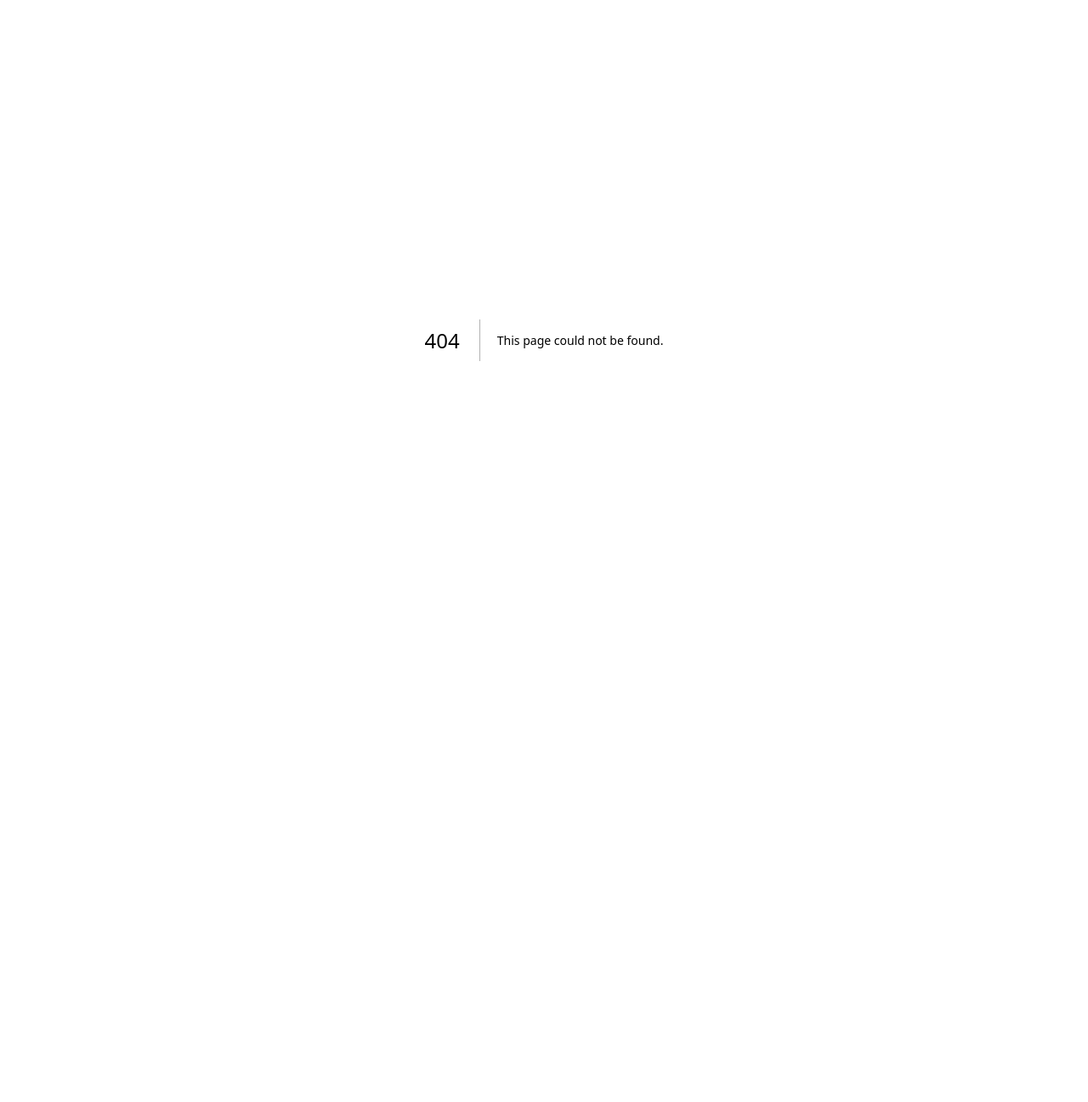
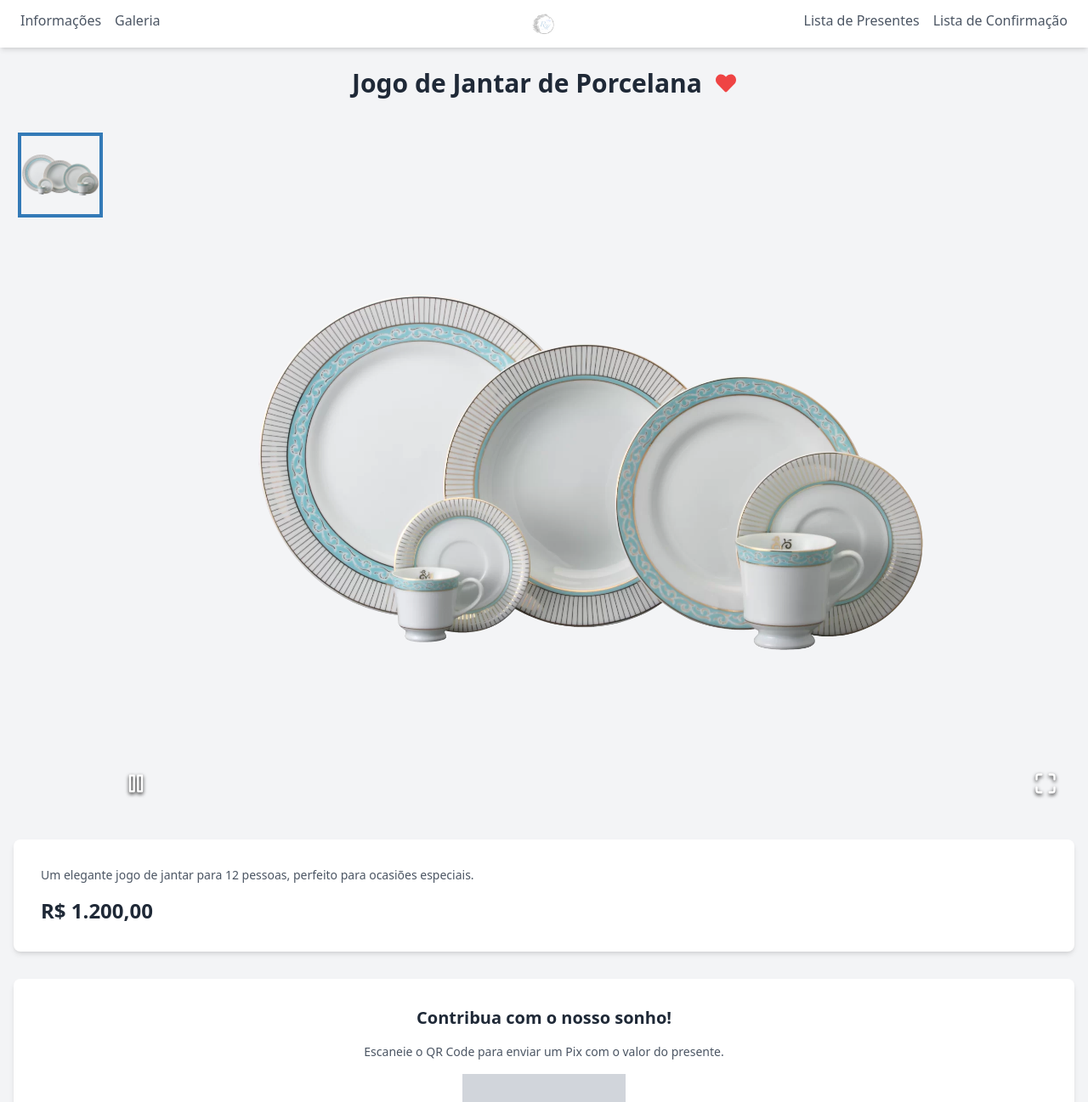
Before and after one commit to rafael-campos/SiteCasamento, a Next.js app: page /1 in a window 1280 px wide. Before the commit this address had no page. Shown: the top 1297 px of the page at 85% size. Before the commit the page ends 800 px from the top, so only its background shows below. Built offline with nearby package versions, Linux system fonts and the light colour scheme.

Commit message:
criado pagina de presente

```diff
--- a/components/ListaDePresente.tsx
+++ b/components/ListaDePresente.tsx
@@ -1,15 +1,14 @@
-// ListaDePresentes.tsx
-
 import React from 'react';
 import { motion } from 'framer-motion';
+import Link from 'next/link'; // Importe o Link do Next.js
 
 // Interface para definir a estrutura de cada presente
 interface Presente {
+  id: string; // Adicione a propriedade id
   imagem: string;
   nome: string;
   descricao: string;
-  link: string;
-  preco: string; // Adicionando o preço
+  preco: string;
 }
 
 const ListaDePresentes: React.FC = () => {
@@ -23,40 +22,39 @@ const ListaDePresentes: React.FC = () => {
       },
     },
   };
-
   const itemVariants = {
     hidden: { opacity: 0, y: 20 },
     visible: { opacity: 1, y: 0 },
   };
 
-  // Exemplos de presentes fictícios com preços
+  // Exemplos de presentes fictícios com preços e IDs
   const presentes: Presente[] = [
     {
+      id: '1',
       imagem: '/images/presentes/jantar.webp',
       nome: 'Jogo de Jantar de Porcelana',
       descricao: 'Um elegante jogo de jantar para 12 pessoas, perfeito para ocasiões especiais.',
-      link: 'https://www.exemplo.com/jogo-de-jantar',
       preco: 'R$ 1.200,00',
     },
     {
+      id: '2',
       imagem: '/images/presentes/paris.webp',
       nome: 'Viagem Romântica para Paris',
       descricao: 'Contribua para a lua de mel dos sonhos do casal na cidade do amor.',
-      link: 'https://www.exemplo.com/lua-de-mel-paris',
       preco: 'R$ 10.000,00',
     },
     {
+      id: '3',
       imagem: '/images/presentes/adega.webp',
       nome: 'Adega Climatizada',
       descricao: 'Para os amantes de vinho, uma adega climatizada para armazenar suas garrafas favoritas.',
-      link: 'https://www.exemplo.com/adega-climatizada',
       preco: 'R$ 2.500,00',
     },
     {
+      id: '4',
       imagem: '/images/presentes/jantar.webp',
       nome: 'Experiência Gastronômica',
       descricao: 'Um jantar inesquecível em um restaurante renomado.',
-      link: 'https://www.exemplo.com/jantar-gastronomico',
       preco: 'R$ 800,00',
     },
   ];
@@ -73,20 +71,25 @@ const ListaDePresentes: React.FC = () => {
         <div className="grid grid-cols-1 md:grid-cols-2 lg:grid-cols-4 gap-8">
           {presentes.map((presente, index) => (
             <motion.div key={index} variants={itemVariants}>
-              <div className="bg-white rounded-lg shadow-md overflow-hidden relative"> {/* Relative para posicionar o preço */}
-                <img src={presente.imagem} alt={presente.nome} className="w-full h-48 object-cover hover:scale-110 transition-transform duration-300 ease-out" />
+              <Link href={`/${presente.id}`} passHref> {/* Link para a página do presente */}
+                <div className="bg-white rounded-lg shadow-md overflow-hidden relative cursor-pointer">
+                  {/* Relative para posicionar o preço */}
+                  <img
+                    src={presente.imagem}
+                    alt={presente.nome}
+                    className="w-full h-48 object-cover hover:scale-110 transition-transform duration-300 ease-out"
+                  />
                   <div className="p-4">
                     <h3 className="text-lg font-semibold mb-2 text-gray-800">{presente.nome}</h3>
                     <p className="text-gray-600 text-sm">{presente.descricao}</p>
-                  <a href={presente.link} target="_blank" rel="noopener noreferrer" className="mt-4 inline-block bg-gradient-to-r from-blue-500 to-blue-700 text-white px-4 py-2 rounded-lg hover:from-blue-600 hover:to-blue-800 transition-colors duration-300 ease-out">
-                    Saiba Mais
-                  </a>
                   </div>
+
                   {/* Preço posicionado no canto superior direito */}
                   <span className="absolute top-2 right-2 bg-gray-800 text-white text-sm px-2 py-1 rounded-md">
                     {presente.preco}
                   </span>
                 </div>
+              </Link>
             </motion.div>
           ))}
         </div>
--- a/next.config.js
+++ b/next.config.js
@@ -1,6 +1,7 @@
 /** @type {import('next').NextConfig} */
 const nextConfig = {
   reactStrictMode: true,
-}
+  trailingSlash: true, // Adiciona uma barra final às URLs
+};
 
-module.exports = nextConfig
+module.exports = nextConfig;
--- a/package.json
+++ b/package.json
@@ -12,12 +12,15 @@
     "framer-motion": "^11.1.7",
     "next": "14.0.1",
     "react": "^18",
-    "react-dom": "^18"
+    "react-dom": "^18",
+    "react-icons": "^5.2.0",
+    "react-image-gallery": "^1.3.0"
   },
   "devDependencies": {
     "@types/node": "^20",
     "@types/react": "^18",
     "@types/react-dom": "^18",
+    "@types/react-image-gallery": "^1.2.4",
     "autoprefixer": "^10.0.1",
     "eslint": "^8",
     "eslint-config-next": "14.0.1",
--- /dev/null
+++ b/pages/[id].tsx
@@ -0,0 +1,101 @@
+import React from 'react';
+import ImageGallery from 'react-image-gallery';
+import 'react-image-gallery/styles/css/image-gallery.css';
+import { FaHeart } from 'react-icons/fa';
+import { useRouter } from 'next/router';
+import Navbar from '@/components/Navbar';
+
+// Interface para definir a estrutura de cada presente
+interface Presente {
+    id: string;
+    imagem: string;
+    nome: string;
+    descricao: string;
+    preco: string;
+}
+
+// Dados fictícios dos presentes
+const presentes: Presente[] = [
+    {
+        id: '1',
+        imagem: '/images/presentes/jantar.webp',
+        nome: 'Jogo de Jantar de Porcelana',
+        descricao: 'Um elegante jogo de jantar para 12 pessoas, perfeito para ocasiões especiais.',
+        preco: 'R$ 1.200,00',
+    },
+    {
+        id: '2',
+        imagem: '/images/presentes/faqueiro.webp',
+        nome: 'Jogo de Faqueiro de Aço Inoxidável',
+        descricao: 'Um conjunto completo de faqueiros de alta qualidade para 12 pessoas.',
+        preco: 'R$ 800,00',
+    },
+    {
+        id: '3',
+        imagem: '/images/presentes/cafeteira.webp',
+        nome: 'Cafeteira Expresso',
+        descricao: 'Uma cafeteira expresso para os amantes de café, perfeita para preparar deliciosas bebidas em casa.',
+        preco: 'R$ 500,00',
+    },
+    // Adicione mais presentes aqui com IDs diferentes
+];
+
+const PresentePage: React.FC = () => {
+    const router = useRouter();
+    const { id } = router.query; // Extrai o ID da URL
+
+    // Encontra o presente com o ID correspondente
+    const presente = presentes.find((p) => p.id === id);
+
+    if (!presente) {
+        return <div>Presente não encontrado</div>;
+    }
+
+    // Fotos do presente (adicione mais imagens se necessário)
+    const fotos = [
+        {
+            original: presente.imagem,
+            thumbnail: presente.imagem,
+        },
+        // ... adicione mais imagens aqui
+    ];
+
+    return (
+        <div>
+            <Navbar />
+
+            <div className="bg-gray-100 py-20">
+                <div className="container mx-auto px-4">
+                    {/* Título e ícone de coração */}
+                    <div className="flex justify-center items-center mb-10">
+                        <h2 className="text-3xl font-bold text-gray-800 mr-4">{presente.nome}</h2>
+                        <FaHeart className="text-2xl text-red-500" />
+                    </div>
+
+                    {/* Galeria de imagens */}
+                    <ImageGallery items={fotos} thumbnailPosition="left" autoPlay infinite />
+
+                    {/* Descrição e preço */}
+                    <div className="bg-white rounded-lg shadow-md p-8 mt-8">
+                        <p className="text-gray-600 text-sm">{presente.descricao}</p>
+                        <p className="text-2xl font-bold text-gray-800 mt-4">{presente.preco}</p>
+                    </div>
+
+                    {/* Seção de QR Code para Pix (adicione sua própria implementação de QR Code) */}
+                    <div className="bg-white rounded-lg shadow-md p-8 mt-8 text-center">
+                        <h3 className="text-xl font-bold text-gray-800 mb-4">Contribua com o nosso sonho!</h3>
+                        <p className="text-gray-600 text-sm">
+                            Escaneie o QR Code para enviar um Pix com o valor do presente.
+                        </p>
+                        {/* Substitua pelo seu componente de QR Code */}
+                        <div className="w-48 h-48 mx-auto mt-4 bg-gray-300">
+                            {/* QR Code aqui */}
+                        </div>
+                    </div>
+                </div>
+            </div>
+        </div>
+    );
+};
+
+export default PresentePage;
```
Also changed, not shown: 1 other file (tests, documents, lock files or other folders). Lines whose indentation alone changed are shown as unchanged.
